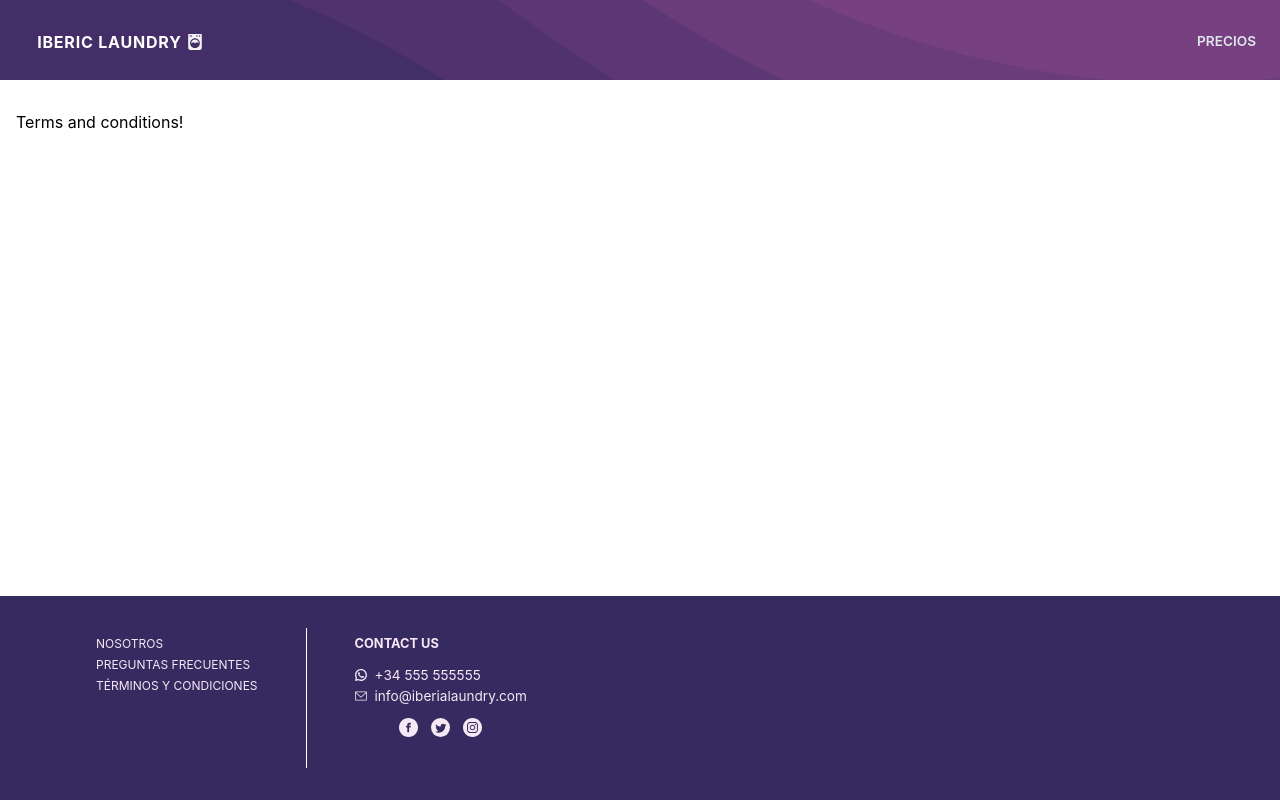
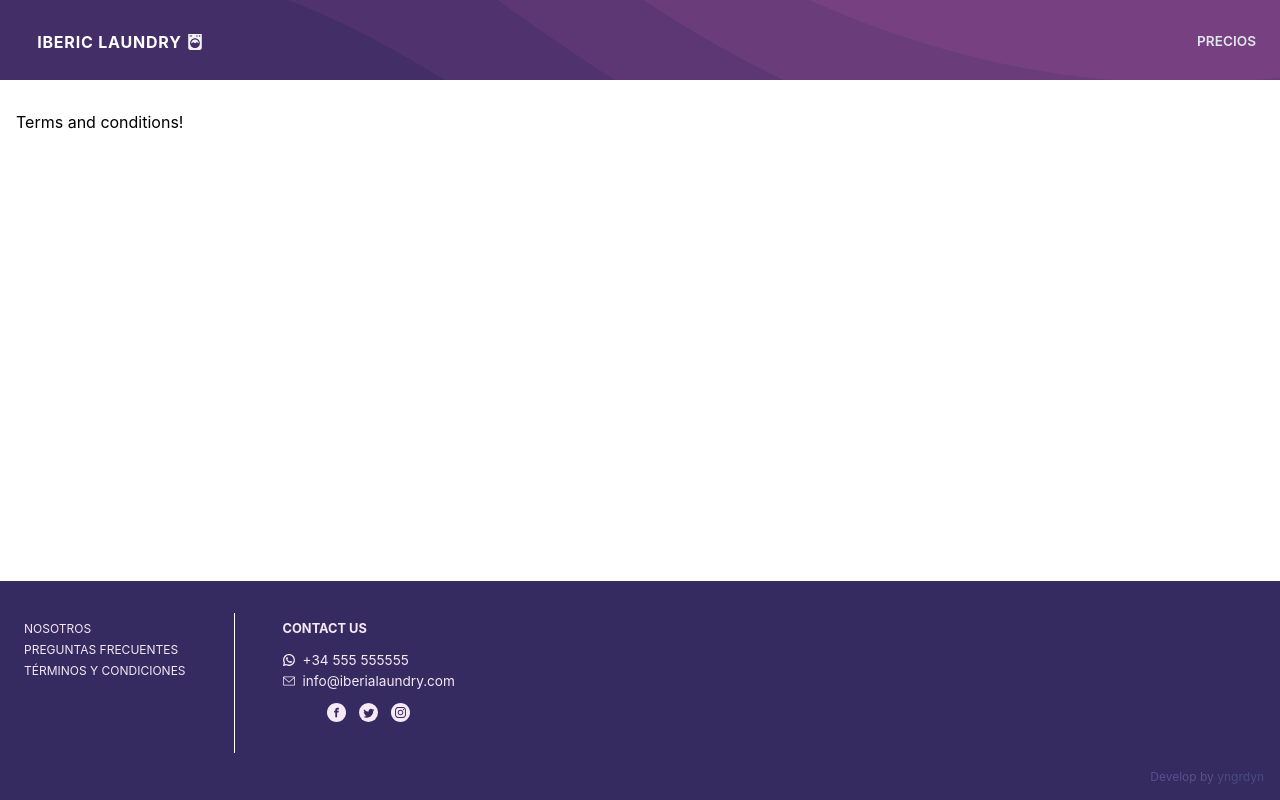
Before and after one commit to yngrdyn/delundry, a React (Create React App) app: page /terms-and-conditions in a window 1280 px wide. Built offline with nearby package versions, Linux system fonts and the light colour scheme.

Commit message:
Adding develop by

```diff
--- a/src/components/footer/index.css
+++ b/src/components/footer/index.css
@@ -1,13 +1,15 @@
 .footer {
-    padding: 1.5rem 0 0;
+    padding: 1.5rem 0 0.5rem;
     background: #352b60;
+    display: flex;
+    flex-direction: column;
 }
 
 .footer-container {
-    padding: 0 1rem;
-    margin: 0 auto;
+    margin: 0 1.5rem;
     display: flex;
     flex-direction: column;
+    flex-grow: 1;
 }
 
 .footer-container .section {
@@ -78,14 +80,31 @@
     opacity: 0.5;
 }
 
+.copyright {
+    color: #58508d;
+    font-size: 0.75rem;
+    text-align: right;
+    margin-right: 1rem;
+}
+
+.copyright a {
+    color: #484c7f;
+    text-decoration: none;
+}
+
+.copyright a:hover {
+    color: #7f78d2;
+}
+
 @media (min-width: 769px) {
     .footer {
-        padding: 2rem 0;
+        padding: 2rem 0 1rem;
     }
 
     .footer-container {
         width: 85%;
         flex-direction: row;
+        margin-bottom: 1rem;
     }
 
     .footer-container .section {
--- a/src/components/footer/index.js
+++ b/src/components/footer/index.js
@@ -36,6 +36,7 @@ class Footer extends Component {
               </div>
             </div>
           </div>
+          <span className="copyright">Develop by <a href="https://www.linkedin.com/in/yngrdyn/">yngrdyn</a></span>
       </div>
     );
   }
```
